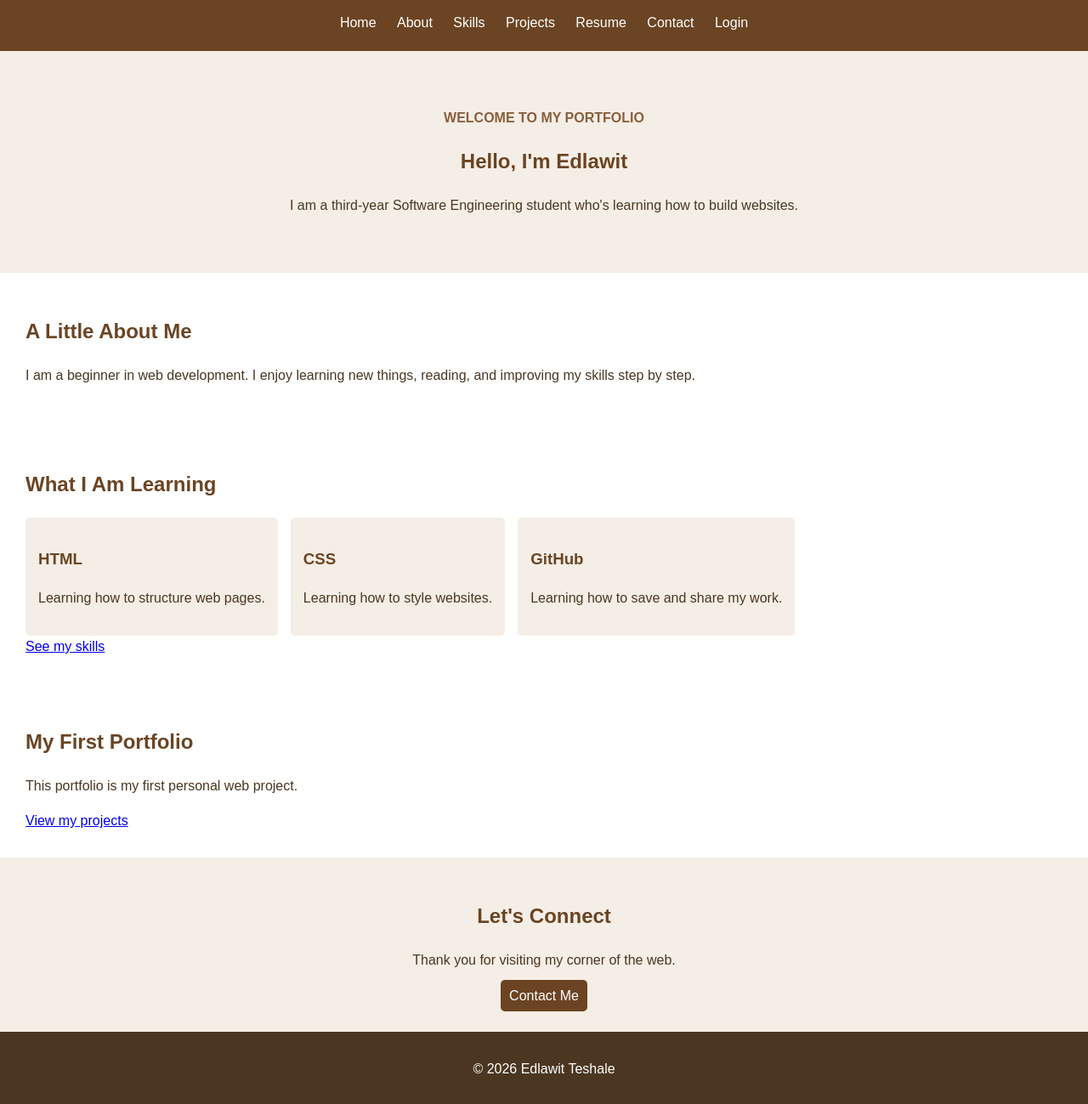
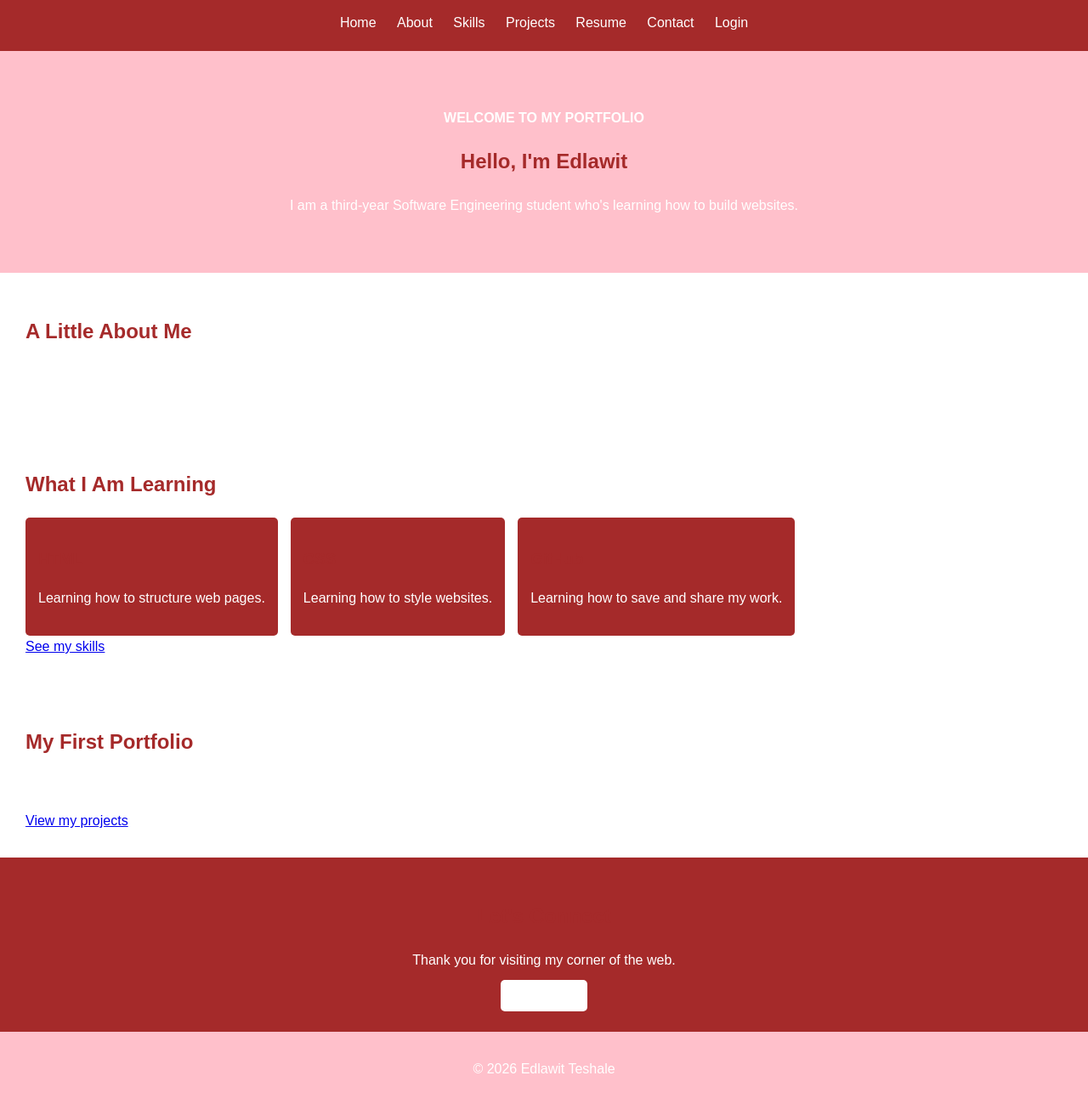
Before and after one commit to edlawitteshale77/My-portfolio-, a plain HTML site: page index.html in a window 1280 px wide. Shown: the part 100-1399 px from the top of the page at 85% size. Drawn offline with Linux system fonts and the light colour scheme.

Commit message:
Update color scheme in style.css

```diff
--- a/style.css
+++ b/style.css
@@ -3,12 +3,12 @@ body {
     margin: 0;
     font-family: Arial, sans-serif;
     background-color: white;
-    color: #4b3621;
+    color: white;
     line-height: 1.6;
 }
 
 header {
-    background-color: #6b4423;
+    background-color:brown;
     color: white;
     padding: 20px;
     text-align: center;
@@ -21,17 +21,17 @@ nav a {
 }
 
 nav a:hover {
-    color: #d2b48c;
+    color: white;
 }
 
 .intro {
-    background-color: #f5eee6;
+    background-color: pink;
     padding: 50px 20px;
     text-align: center;
 }
 
 .small-heading {
-    color: #8b5e3c;
+    color: white;
     font-weight: bold;
 }
 
@@ -40,7 +40,7 @@ section {
 }
 
 h2, h3 {
-    color: #6b4423;
+    color: brown;
 }
 
 .card-list {
@@ -50,13 +50,13 @@ h2, h3 {
 }
 
 .card {
-    background-color: #f5eee6;
+    background-color: brown;
     padding: 15px;
     border-radius: 5px;
 }
 
 .button {
-    background-color: #6b4423;
+    background-color: white;
     color: white;
     padding: 10px;
     text-decoration: none;
@@ -64,12 +64,12 @@ h2, h3 {
 }
 
 .contact-highlight {
-    background-color: #f5eee6;
+    background-color: brown;
     text-align: center;
 }
 
 footer {
-    background-color: #4b3621;
+    background-color: pink;
     color: white;
     text-align: center;
     padding: 15px;
```
